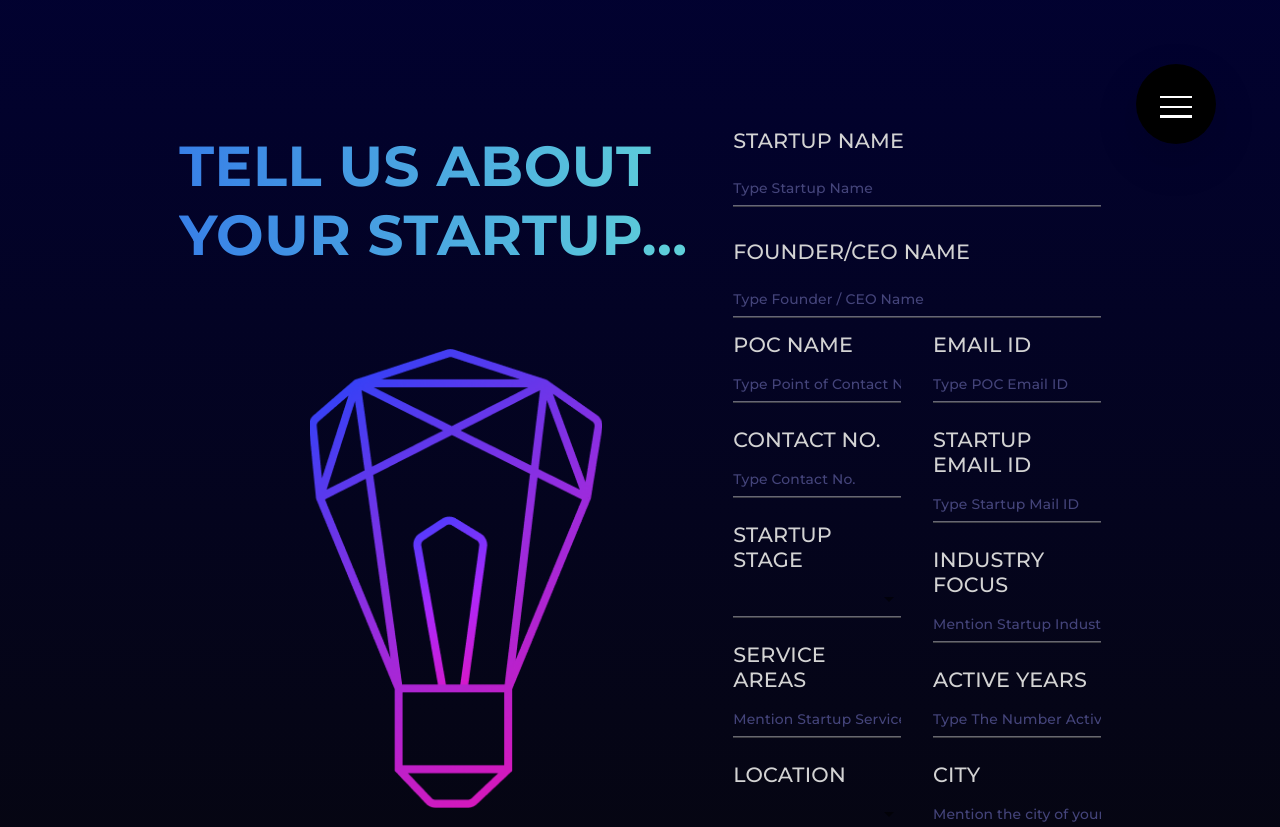
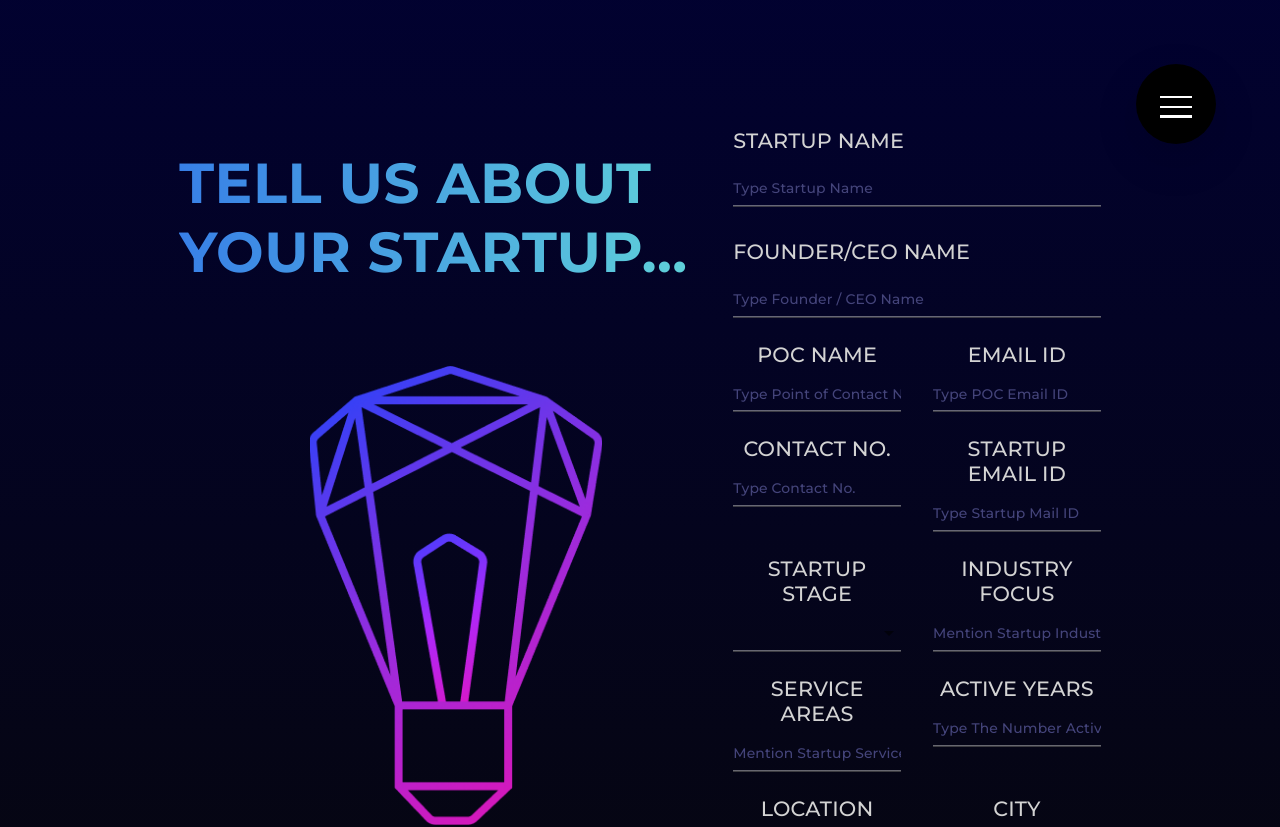
Before and after one commit to E-Cell-IITH/E-Cell-Website, a Next.js app: page /register in a window 1280 px wide. Shown: the top 827 px of the page. Built offline with nearby package versions, Linux system fonts and the light colour scheme.

Commit message:
Changed startup

```diff
--- a/pages/register.js
+++ b/pages/register.js
@@ -16,7 +16,102 @@ import {
   InputLabel,
   FormControl,
 } from "@mui/material";
+import { Grid } from "@mui/material";
 gsap.registerPlugin(ScrollTrigger);
+
+const Field = ({label, placeholder, name, value, onChange, isOption, options}) => {
+  let input = <></>
+  if (isOption)
+    input = <>
+      <FormControl fullWidth variant="standard">
+        <Select
+          required
+          id="demo-simple-select"
+          placeholder={placeholder}
+          name={name}
+          value={value}
+          onChange={onChange}
+          sx={{
+            "& .MuiInputBase-input": {
+              color: "#7E94F8",
+              fontFamily: "Montserrat",
+              fontSize: "1.16706rem",
+              fontStyle: "normal",
+              fontWeight: 500,
+              lineHeight: "normal",
+              borderBottom: "2px solid rgba(201, 201, 201, 0.50)",
+            },
+            "& .MuiInputBase-input::placeholder": {
+              color: "#44447A",
+              fontFamily: "Montserrat",
+              fontSize: "0.86881rem",
+              fontStyle: "normal",
+              fontWeight: 500,
+              lineHeight: "normal",
+              opacity: "100%",
+            },
+          }}
+        >
+          {options.map((el,key) => (
+            <MenuItem key={key} value={el}>{el}</MenuItem>
+          ))}
+          {/* <MenuItem value="Idea">Idea</MenuItem>
+          <MenuItem value="Prototype">Prototype</MenuItem>
+          <MenuItem value="Launch">Launch</MenuItem> */}
+        </Select>
+      </FormControl>
+    </>
+  else
+    input = <>
+      <TextField
+        fullWidth
+        placeholder={placeholder}
+        variant="standard"
+        name={name}
+        value={value}
+        onChange={onChange}
+        sx={{
+          "& .MuiInputBase-input": {
+            color: "#7E94F8",
+            fontFamily: "Montserrat",
+            fontSize: "1.16706rem",
+            fontStyle: "normal",
+            fontWeight: 500,
+            lineHeight: "normal",
+            borderBottom: "2px solid rgba(201, 201, 201, 0.50)",
+          },
+          "& .MuiInputBase-input::placeholder": {
+            color: "#44447A",
+            fontFamily: "Montserrat",
+            fontSize: "0.86881rem",
+            fontStyle: "normal",
+            fontWeight: 500,
+            lineHeight: "normal",
+            opacity: "100%",
+          },
+        }}
+      />
+    </>
+
+  return <>
+    <Typography
+      sx={{
+        color: "#D3D3D3",
+        fontFamily: "Montserrat",
+        fontSize: "1.29563rem",
+        fontStyle: "normal",
+        fontWeight: 500,
+        lineHeight: "normal",
+        textTransform: "uppercase",
+        marginBottom: 1,
+        marginTop: 3,
+      }}
+    >
+      {label}
+    </Typography>
+    {input}
+  </>
+}
 
 const Register = () => {
 
@@ -195,6 +290,83 @@ const Register = () => {
     "West Bengal"
   ];
 
+  const fieldData = [
+    {
+      label: "POC Name",
+      placeholder: "Type Point of Contact Name",
+      name: "pocname",
+      value: data.pocname,
+      onChange: onChange
+    },
+    {
+      label: "Email ID",
+      placeholder: "Type POC Email ID",
+      name: "email",
+      value: data.email,
+      onChange: onChange
+    },
+    {
+      label: "Contact No.",
+      placeholder: "Type Contact No.",
+      name: "contact",
+      value: data.contact,
+      onChange: onChange
+    },
+    {
+      label: "Startup Email ID",
+      placeholder: "Type Startup Mail ID",
+      name: "semail",
+      value: data.semail,
+      onChange: onChange
+    },
+    {
+      label: "Startup Stage",
+      placeholder: "Hello",
+      name: "startup",
+      value: data.startup,
+      onChange: onChange,
+      isOption: true,
+      options: ["Idea", "Prototype", "Launch"]
+    },
+    {
+      label: "Industry Focus",
+      placeholder: "Mention Startup Industry Focus",
+      name: "ifocus",
+      value: data.ifocus,
+      onChange: onChange
+    },
+    {
+      label: "Service Areas",
+      placeholder: "Mention Startup Service Areas",
+      name: "service",
+      value: data.service,
+      onChange: onChange
+    },
+    {
+      label: "Active Years",
+      placeholder: "Type The Number Active of Years",
+      name: "ayears",
+      value: data.ayears,
+      onChange: onChange
+    },
+    {
+      label: "Location",
+      placeholder: "Hello",
+      name: "location",
+      value: data.location,
+      onChange: onChange,
+      isOption: true,
+      options: states
+    },
+    {
+      label: "City",
+      placeholder: "Mention the city of your startup",
+      name: "city",
+      value: data.city,
+      onChange: onChange
+    }
+  ]
+
   return (
     <div style={{background:
       "linear-gradient(0deg, rgba(10, 10, 12, 0.70) 1.78%, rgba(2, 2, 68, 0.70) 100%), #000",padding:"10vw"}}>
@@ -348,7 +520,15 @@ const Register = () => {
             }}
             variant="standard"
           />
-          <div
+          <Grid container columnSpacing={4}>
+            {fieldData.map((el,key) => (
+              <Grid item xs={6} alignContent="flex-start" key={key}>
+                <Field {...el}/>
+              </Grid>
+            ))
+            }
+          </Grid>
+          {/* <div
             style={{
               display: "flex",
               flexDirection: "row",
@@ -818,7 +998,7 @@ const Register = () => {
                 }}
               />
             </div>
-          </div>
+          </div> */}
           <Typography
             sx={{
               color: "#D3D3D3",
```
